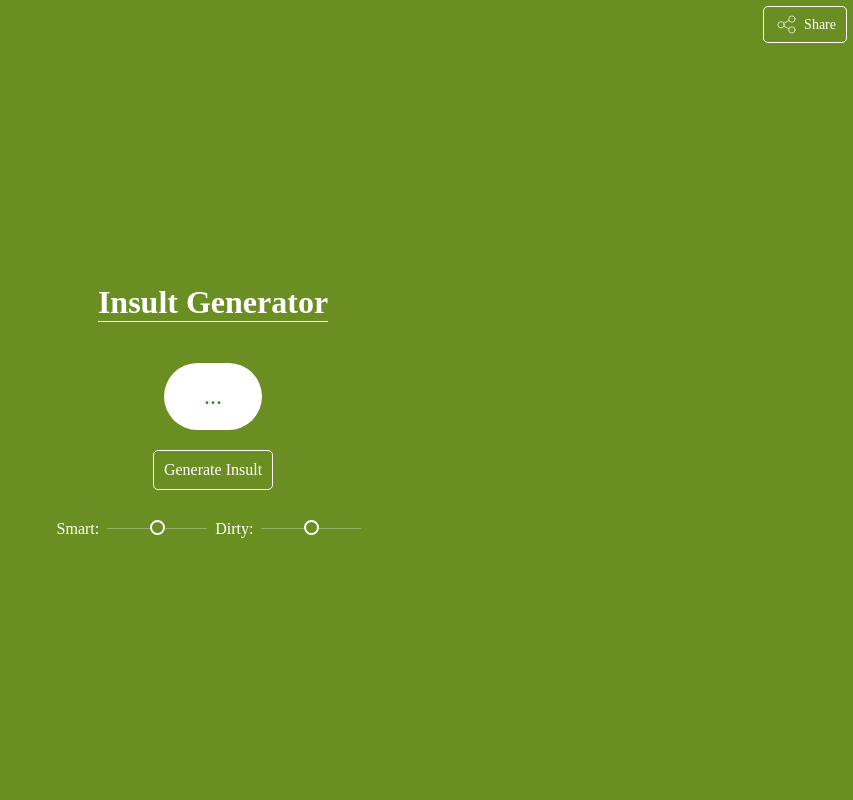
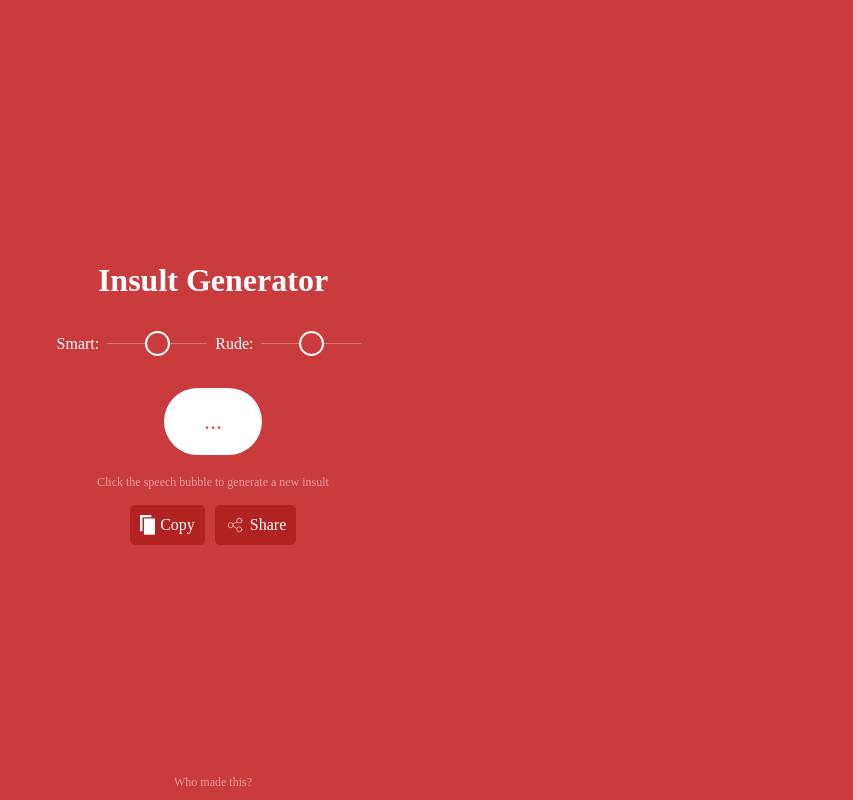
Before and after one commit to dangurn/insult-generator, a plain HTML site: page index.html in a window 1280 px wide. Shown: the whole page, without its empty margins (427-1280 px from the left). Drawn offline with Linux system fonts and the light colour scheme; a web font is replaced by a local one.

Commit message:
Improved styling + added insults

```diff
--- a/index.html
+++ b/index.html
@@ -4,6 +4,7 @@
   <title>Insult Generator</title>
   <link href="https://fonts.googleapis.com/css?family=Droid+Sans:400,700" rel="stylesheet">
   <link rel="stylesheet" type="text/css" href="styles.css">
+  <meta name="viewport" content="width=device-width, initial-scale=1">
 
 </head>
 
@@ -11,20 +12,9 @@
 
 <header>
 
-  <div id="share-button" onclick="toggleIcons()">
-    <svg version="1.1" xmlns="http://www.w3.org/2000/svg" xmlns:xlink="http://www.w3.org/1999/xlink" viewBox="0 0 35 35" xml:space="preserve" style="fill-rule:evenodd;clip-rule:evenodd;stroke-linecap:round;stroke-linejoin:round;stroke-miterlimit:1.41421;">
-      <path d="M25.1,9.5l-15.2,8.4l15.2,7.6"/>
-        <circle cx="25.1" cy="9.9" r="4.4"/>
-        <circle cx="25.1" cy="25.1" r="4.4"/>
-        <circle cx="9.9" cy="17.9" r="4.4"/>
-      </path>
-    </svg>
-    Share
-  </div>
-
   <div id="social-media-icon-container" class="container-closed">
 
-    <!---Twitter button--->
+    <!--Twitter button-->
     <div class="social-media-icon">
       <a href="http://twitter.com/share?url=https://dangurn.github.io/insult-generator&text=Check out this Insult Generator by @DrDanGurney" onclick="javascript:window.open(this.href,'', 'menubar=no,toolbar=no,resizable=yes,scrollbars=yes,height=600,width=600');return false;">
         <svg version="1.1" xmlns="http://www.w3.org/2000/svg" xmlns:xlink="http://www.w3.org/1999/xlink" viewBox="0 0 35 35" xml:space="preserve">
@@ -33,7 +23,7 @@
       </a>
     </div>
 
-    <!---Facebook button--->
+    <!--Facebook button-->
     <div class="social-media-icon">
       <a href="http://www.facebook.com/sharer/sharer.php?u=https://dangurn.github.io/insult-generator" onclick="javascript:window.open(this.href,'', 'menubar=no,toolbar=no,resizable=yes,scrollbars=yes,height=600,width=600');return false;">
         <svg version="1.1" xmlns="http://www.w3.org/2000/svg" xmlns:xlink="http://www.w3.org/1999/xlink" viewBox="0 0 35 35" xml:space="preserve">
@@ -42,7 +32,7 @@
       </a>
     </div>
 
-    <!---Google+ button--->
+    <!--Google+ button-->
     <div class="social-media-icon">
       <a href="https://plus.google.com/share?url=https://dangurn.github.io/insult-generator" onclick="javascript:window.open(this.href,'', 'menubar=no,toolbar=no,resizable=yes,scrollbars=yes,height=600,width=600');return false;">
         <svg version="1.1" xmlns="http://www.w3.org/2000/svg" xmlns:xlink="http://www.w3.org/1999/xlink" viewBox="0 0 35 35" xml:space="preserve">
@@ -51,7 +41,7 @@
       </a>
     </div>
 
-    <!---StumbleUpon button--->
+    <!--StumbleUpon button-->
     <div class="social-media-icon">
       <a href="http://www.stumbleupon.com/submit?url=https://dangurn.github.io/insult-generator&title=Insult Generator" onclick="javascript:window.open(this.href,'', 'menubar=no,toolbar=no,resizable=yes,scrollbars=yes,height=600,width=600');return false;">
         <svg version="1.1" xmlns="http://www.w3.org/2000/svg" xmlns:xlink="http://www.w3.org/1999/xlink" viewBox="0 0 35 35" xml:space="preserve">
@@ -65,14 +55,44 @@
 </header>
 
 <h1>Insult Generator</h1>
+<div class="option-container">
+    <div class="option"><span>Smart:</span><input id="smart-input" type="range" min="0" max="2"/></div>
+    <div class="option"><span>Rude:</span><input id="rude-input" type="range" min="0" max="2"/></div>
+</div>
 
-<div id="text">...</div>
-<div class="button" onclick=getInsult()>Generate Insult</div>
+<div id="text" onclick=getInsult()>...</div>
+<h2>Click the speech bubble to generate a new insult</h2>
 
 <div class="option-container">
-    Smart: <input id="smart-input" type="range" min="0" max="2"/>
-    Dirty: <input id="dirty-input" type="range" min="0" max="2"/>
-<div>
+
+  <div class="button" onclick=copyToClipboard()>
+    <svg xmlns="http://www.w3.org/2000/svg" viewBox="0 0 20 26">
+        <polygon points="3.21 2.78 14.75 2.78 14.75 0 0 0 0 20.99 3.21 20.99 3.21 2.78"/>
+        <rect x="5.16" y="4.56" width="14.75" height="20.99"/>
+      </svg>
+    Copy
+  </div>
+
+  <div class="button" onclick=toggleIcons()>
+    <svg id="share-button" version="1.1" xmlns="http://www.w3.org/2000/svg" xmlns:xlink="http://www.w3.org/1999/xlink" viewBox="0 0 35 35" xml:space="preserve" style="fill-rule:evenodd;clip-rule:evenodd;stroke-linecap:round;stroke-linejoin:round;stroke-miterlimit:1.41421;">
+      <path d="M25.1,9.5l-15.2,8.4l15.2,7.6"/>
+        <circle cx="25.1" cy="9.9" r="4.4"/>
+        <circle cx="25.1" cy="25.1" r="4.4"/>
+        <circle cx="9.9" cy="17.9" r="4.4"/>
+      </path>
+    </svg>
+    Share
+  </div>
+
+</div>
+
+<footer>
+  <a href="http://dan.media">
+    Who made this?
+  </a>
+</footer>
+
+
 
 <script src="script.js"></script>
 
--- a/script.js
+++ b/script.js
@@ -9,18 +9,18 @@ function getInsult () {
         ["Lobotomised", "Imbecilic", "Incontinent", "Infantile", "Slovenly", "Squalid", "Unsightly", "Delipidated", "Apathetic", "Platitudinous", "Languorous", "Lackadaisical", "Irredeemable"]
     ];
     var wordBankB = [
-        ["scum", "twit", "scud", "smudge", "scuz", "sludge", "dust", "lard", "swamp", "fish"],
-        ["jizz", "tit", "dick", "spunk", "turd"],
-        ["fuck", "shit", "twat", "wank", "piss", "shite"]
+        ["scum", "twit", "scud", "smudge", "scuz", "sludge", "dust", "lard", "swamp", "fish", "waste", "grime", "muck", "smut", "slush", "glop", "sleaze"],
+        ["jizz", "tit", "dick", "spunk", "turd", "arse", "knob", "cock", "fanny"],
+        ["fuck", "shit", "twat", "wank", "piss", "shite", "prick"]
     ];
     var wordBankC = ["tard", "lark", "wit", "mite", "lick", "hawk", "biscuit", "fig", "marshal", "wig", "squidge", "monkey", "gibbon", "whippet", "rabbit", "bucket", "thistle", "wipe", "splurt", "stain"];
 
-    //Get the smartness and dirtiness values:
+    //Get the smartness and rudeness values:
     var smartVal = document.getElementById('smart-input').value;
-    var dirtyVal = document.getElementById('dirty-input').value;
+    var rudeVal = document.getElementById('rude-input').value;
 
     //Generate word arrays based on these:
-    var insultArrays = [wordBankA[smartVal], wordBankB[dirtyVal], wordBankC];
+    var insultArrays = [wordBankA[smartVal], wordBankB[rudeVal], wordBankC];
 
     //Generate random words from arrays:
     var finalPhrase = [];
@@ -45,3 +45,55 @@ function toggleIcons() {
         iconContainer.className = "container-closed"
     };
 };
+
+
+
+
+//Copy to clipboard function:
+
+function copyTextToClipboard(text) {
+  var textArea = document.createElement("textarea");
+
+  // Place in top-left corner of screen regardless of scroll position.
+  textArea.style.position = 'fixed';
+  textArea.style.top = 0;
+  textArea.style.left = 0;
+
+  // Ensure it has a small width and height. Setting to 1px / 1em
+  // doesn't work as this gives a negative w/h on some browsers.
+  textArea.style.width = '2em';
+  textArea.style.height = '2em';
+
+  // We don't need padding, reducing the size if it does flash render.
+  textArea.style.padding = 0;
+
+  // Clean up any borders.
+  textArea.style.border = 'none';
+  textArea.style.outline = 'none';
+  textArea.style.boxShadow = 'none';
+
+  // Avoid flash of white box if rendered for any reason.
+  textArea.style.background = 'transparent';
+
+
+  textArea.value = text;
+
+  document.body.appendChild(textArea);
+
+  textArea.select();
+
+  try {
+    var successful = document.execCommand('copy');
+    var msg = successful ? 'successful' : 'unsuccessful';
+  } catch (err) {
+    console.error('Oops, unable to copy');
+  }
+
+  document.body.removeChild(textArea);
+}
+
+//And the actual copy bit:
+function copyToClipboard() {
+    var text = document.getElementById("text");
+    copyTextToClipboard(text.textContent);
+}
--- a/styles.css
+++ b/styles.css
@@ -1,7 +1,7 @@
 /* Main page styles */
 
 body {
-    background: olivedrab;
+    background: #CA3B3E;
     font-family: 'Droid Sans';
     color: white;
     display: flex;
@@ -27,24 +27,8 @@ header {
 }
 
 #share-button {
-    display: flex;
-    align-items: center;
-    height: 35px;
-    font-size: 14px;
-    border: 1px solid white;
-    background: olivedrab;
-    fill: olivedrab;
-    color: white;
-    padding: 0px 10px;
-    border-radius: 5px;
-    margin-right: 10px;
-    cursor: pointer;
-    transition: 0.2s all;
-}
-
-#share-button:hover {
-    background: darkolivegreen;
-    fill: darkolivegreen
+    fill: firebrick;
+    stroke: white;
 }
 
 #share-button svg {
@@ -73,8 +57,7 @@ header {
     height: 35px;
     width: 35px;
     color: white;
-    border: 1px solid white;
-    border-radius: 8px;
+    border-radius: 4px;
     margin: 4px;
     align-items: center;
     justify-content: center;
@@ -87,7 +70,7 @@ header {
 }
 
 .social-media-icon:hover {
-    background: darkolivegreen;
+    background: darkred;
     transition: 0.4s all;
     fill: white;
 }
@@ -99,8 +82,11 @@ header {
 
 /* Page elements */
 
-h1 {
-    border-bottom: 1px solid white;
+h2 {
+    font-size: 12px;
+    font-weight: 100;
+    margin: 0px;
+    color: rgba(255,255,255,0.5)
 }
 
 #text {
@@ -109,9 +95,20 @@ h1 {
     align-items: center;
     margin: 20px;
     background: white;
-    color: forestgreen;
+    color: indianred;
+    text-align:center;
     padding: 20px 40px;
     border-radius: 40px;
+    cursor: pointer;
+    user-select: none;
+    -moz-user-select: none;
+    -webkit-user-select: none;
+    -ms-user-select: none;
+    transition: 0.1s all;
+}
+
+#text:hover {
+    background: mistyrose;
 }
 
 .button {
@@ -119,7 +116,7 @@ h1 {
     align-items: center;
     justify-content: center;
     padding: 10px;
-    border: 1px solid white;
+    background: firebrick;
     border-radius: 5px;
     cursor: pointer;
     transition: 0.1s background;
@@ -127,19 +124,34 @@ h1 {
     -moz-user-select: none;
     -ms-user-select: none;
     user-select: none;
+    margin: 0px 5px;
 }
 
 .button:hover {
-    background: darkolivegreen;
+    background: darkred;
+}
+
+.button svg {
+    height: 20px;
+    width: auto;
+    fill: white;
+    margin-right: 5px;
 }
 
 .option-container {
-    margin-top: 30px;
+    margin: 15px;
     align-items: center;
     display: flex;
 }
 
 /* Sliders */
+
+.option {
+    display: flex;
+    flex-flow: row;
+    align-items: center;
+    justify-content: center;
+}
 
 input[type=range] {
     -webkit-appearance: none;
@@ -168,30 +180,30 @@ input[type=range]::-ms-track {
 
 input[type=range]::-webkit-slider-thumb {
     -webkit-appearance: none;
-    height: 15px;
-    width: 15px;
+    height: 25px;
+    width: 25px;
     border-radius: 15px;
-    background: olivedrab;
+    background: #CA3B3E;
     border: 2px solid white;
     cursor: pointer;
-    margin-top: -8px;
+    margin-top: -12px;
     }
 
 input[type=range]::-moz-range-thumb {
-    height: 15px;
-    width: 15px;
+    height: 25px;
+    width: 25px;
     border-radius: 15px;
-    background: olivedrab;
+    background: #CA3B3E;
     border: 2px solid white;
     cursor: pointer;
 }
 
 
 input[type=range]::-ms-thumb {
-    height: 15px;
-    width: 15px;
+    height: 25px;
+    width: 25px;
     border-radius: 15px;
-    background: olivedrab;
+    background: #CA3B3E;
     border: 2px solid white;
     cursor: pointer;
 }
@@ -234,3 +246,29 @@ input[type=range]::-ms-fill-upper {
 }
 input[type=range]:focus::-ms-fill-upper {
   background: rgba(255,255,255,0.3);
+}
+
+footer {
+    position: absolute;
+    bottom: 0px;
+    margin: 10px;
+}
+
+footer a {
+    font-size: 12px;
+    text-decoration: none;
+    color: rgba(255,255,255,0.5);
+    transition: 0.1s all;
+}
+
+footer a:hover {
+    text-decoration: underline;
+    color: rgba(255,255,255,0.8)
+}
+
+
+
+@media (max-width: 350px) {
+    .option {flex-flow: column}
+    .option span {padding: 5px;}
+}
```
